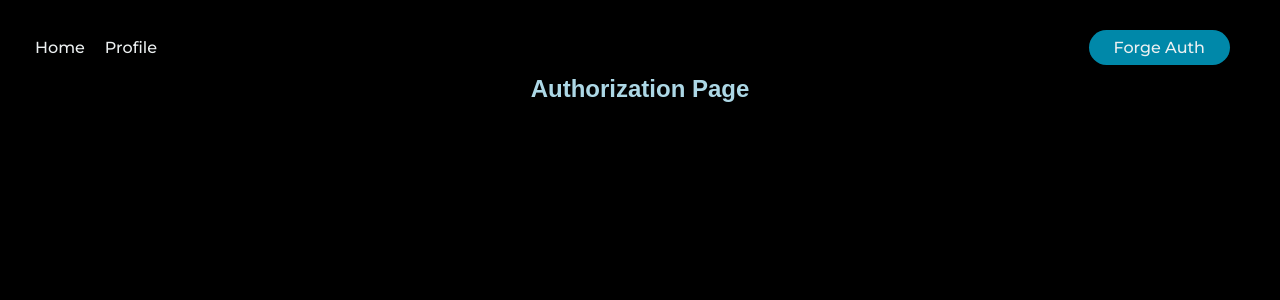
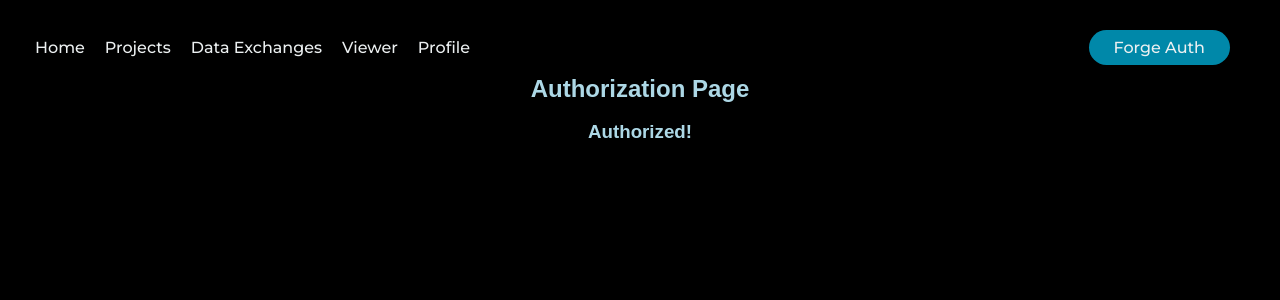
Before and after one commit to lchonkan/kanban-react, a React (Create React App) app: page /api/forge/auth in a window 1280 px wide. Shown: the top 300 px of the page. Built offline with nearby package versions, Linux system fonts and the light colour scheme; no server answers.

Commit message:
Changed the navlinks

```diff
--- a/src/App.js
+++ b/src/App.js
@@ -15,7 +15,7 @@ import { AuthContext } from './context/auth-provider';
 function App() {
   return (
     <div className='App'>
-      <AuthContext.Provider value={{ url: '', code: '' }}>
+      <AuthContext.Provider value={{ credentials: {} }}>
         <NavBar />
         <Routes>
           <Route path='/board' element={<CurrentBoard />} />
--- a/src/components/Layout/NavBar.js
+++ b/src/components/Layout/NavBar.js
@@ -12,6 +12,15 @@ const NavBar = () => {
         <ul>
           <li>
             <Link to='/home'>Home</Link>
+          </li>
+          <li>
+            <Link to='#'>Projects</Link>
+          </li>
+          <li>
+            <Link to='#'>Data Exchanges</Link>
+          </li>
+          <li>
+            <Link to='#'>Viewer</Link>
           </li>
           {/* <li>
             <Link to='/board'>Active</Link>
--- a/src/components/Login/AuthPage.js
+++ b/src/components/Login/AuthPage.js
@@ -48,6 +48,7 @@ const AuthPage = () => {
       .then((response) => response.json())
       .then((data) => {
         console.log('Success:', data);
+        authCtx.credentials = data;
       })
       .catch((error) => {
         console.error('Error:', error);
@@ -68,10 +69,12 @@ const AuthPage = () => {
     <div>
       <h2>Authorization Page</h2>
       <br />
-      {url && <p>{url}</p>}
+      {authCtx.credentials && <h3>Authorized!</h3>}
+      <br />
+      {/* {url && <p>{url}</p>} */}
 
       <br />
-      {url && <a href={url}>Authorize your account</a>}
+      {url && !authCtx.accessToken && <a href={url}>Get Access Token</a>}
     </div>
   );
 };
--- a/src/context/auth-provider.js
+++ b/src/context/auth-provider.js
@@ -1,3 +1,3 @@
 import React from 'react';
 
-export const AuthContext = React.createContext({ url: '', code: '', accessToken: '' });
+export const AuthContext = React.createContext({ credentials: {} });
```
